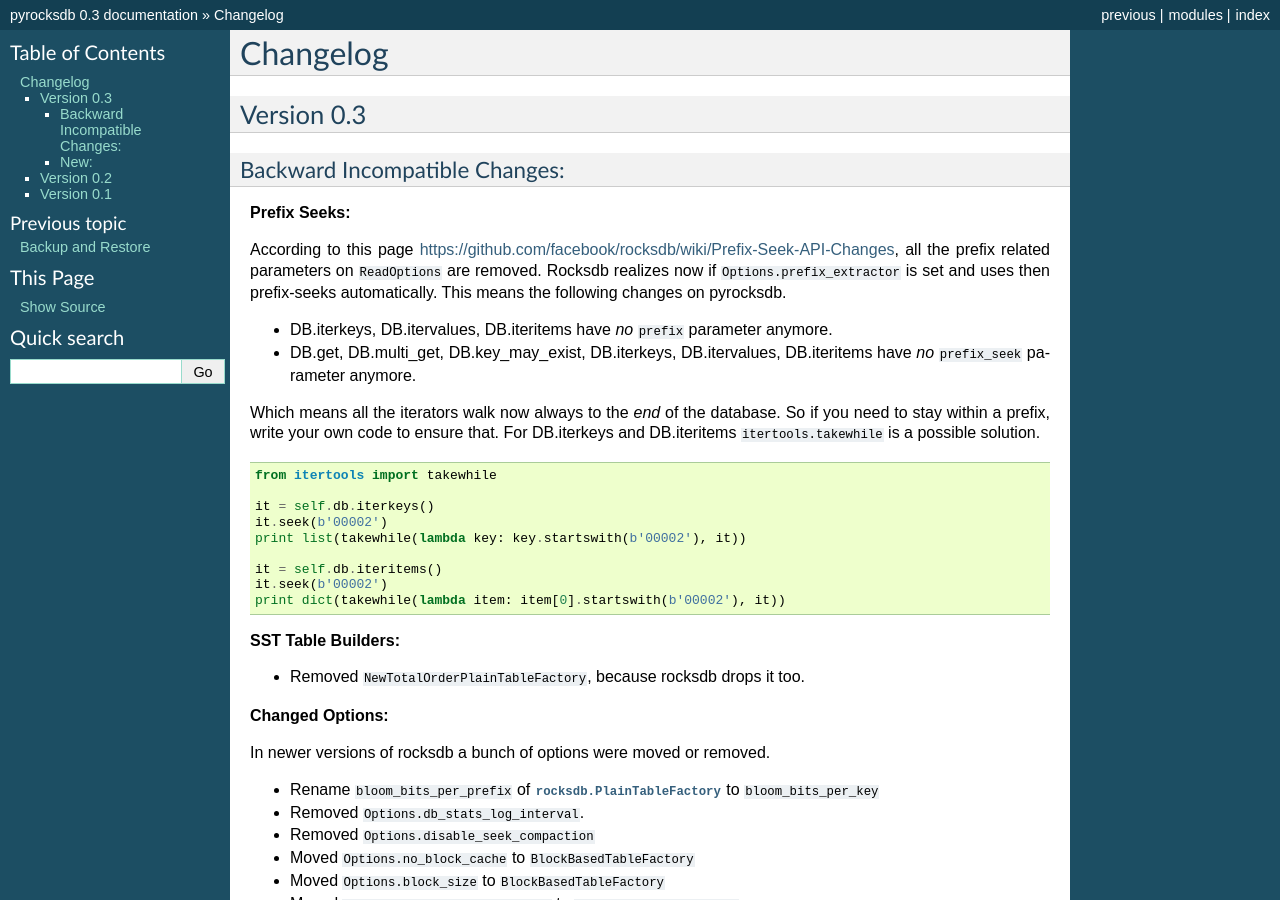
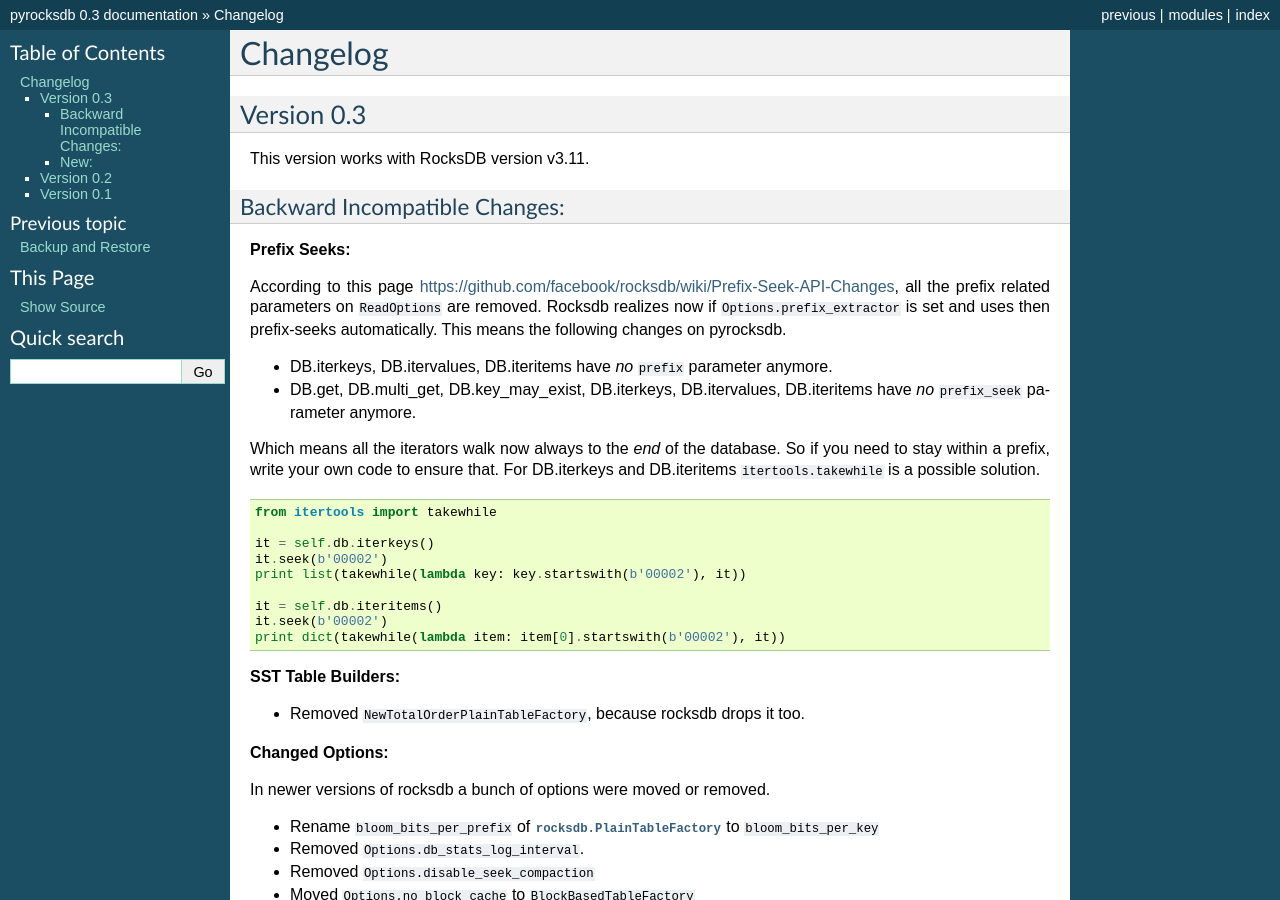
Before and after one commit to stephan-hof/pyrocksdb, a Sphinx documentation site: the page built from docs/changelog.rst, in a window 1280 px wide and 900 px high. Built offline with Sphinx 7.4.7, drawn with Linux system fonts in a browser that asks for light colours.

Commit message:
Mention which rocksdb version was used for the latest tests.

```diff
--- a/docs/changelog.rst
+++ b/docs/changelog.rst
@@ -3,6 +3,7 @@ Changelog
 
 Version 0.3
 -----------
+This version works with RocksDB version v3.11.
 
 Backward Incompatible Changes:
 ^^^^^^^^^^^^^^^^^^^^^^^^^^^^^^
--- a/docs/index.rst
+++ b/docs/index.rst
@@ -11,7 +11,7 @@ Python bindings to the C++ interface of http://rocksdb.org/ using cython::
     print db.get(b"a")
 
 
-Tested with python2.7 and python3.3 and RocksDB version 3.10
+Tested with python2.7 and python3.3 and RocksDB version 3.11
 
 .. toctree::
     :maxdepth: 2
```
